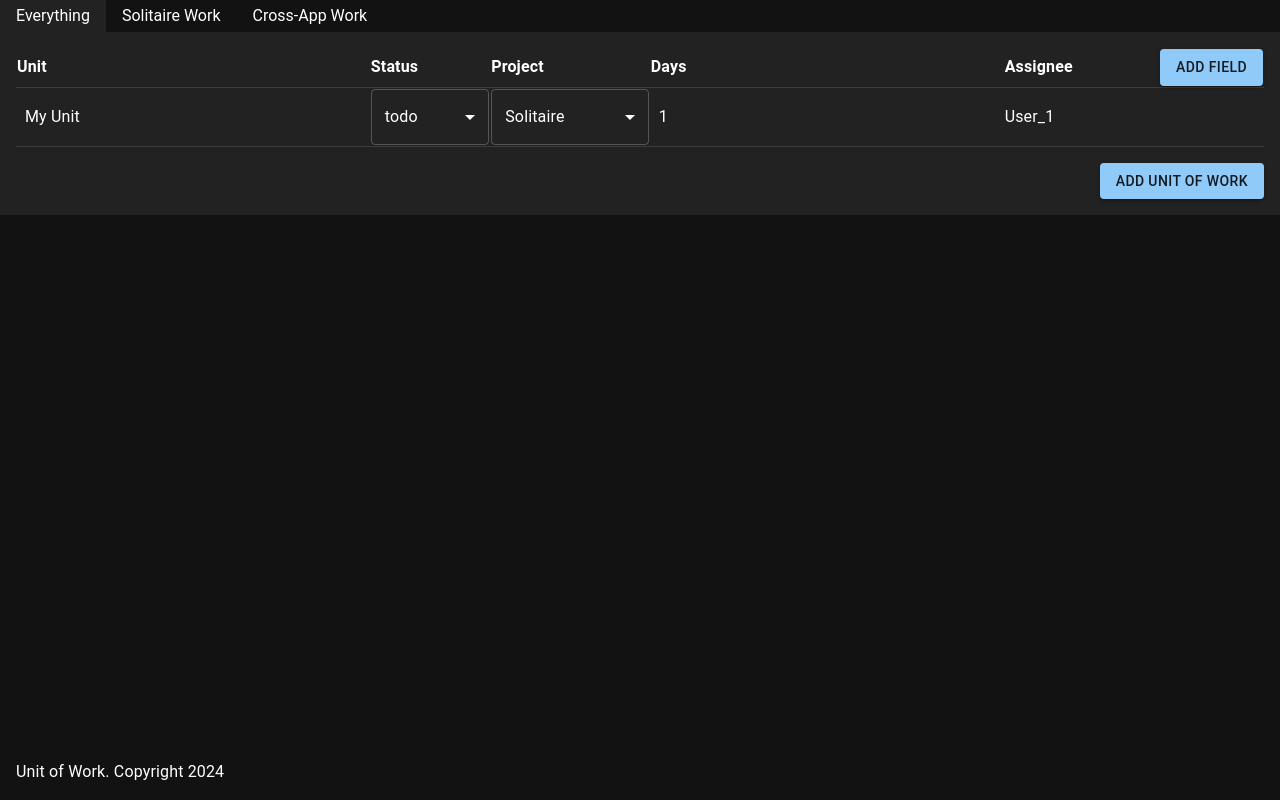
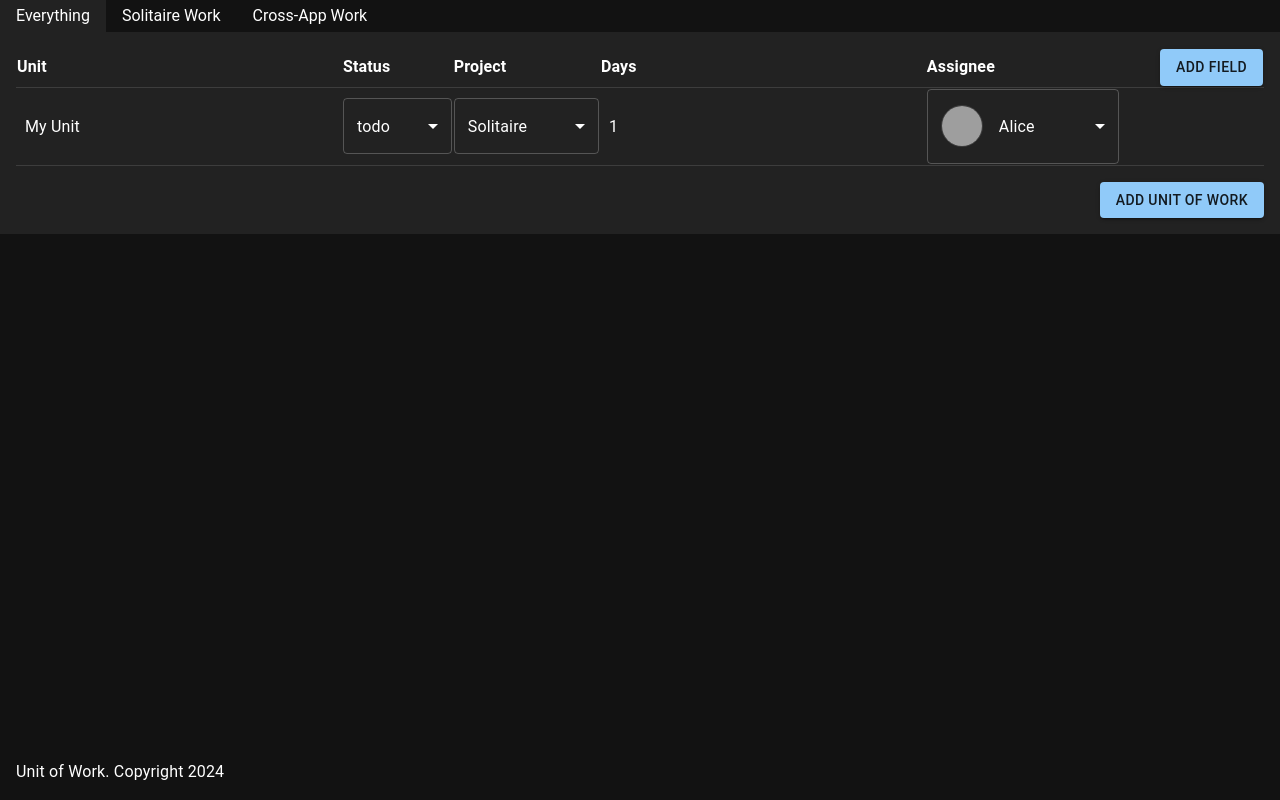
Before and after one commit to spensbot/unit-of-work, a React (Vite) app: page / in a window 1280 px wide. Both pictures are taken after a click on the button "ADD UNIT OF WORK". Built offline with nearby package versions, Linux system fonts and the light colour scheme; grey boxes are pictures that could not be loaded.

Commit message:
Enable User Selection

```diff
--- a/src/Field/FieldView.tsx
+++ b/src/Field/FieldView.tsx
@@ -12,6 +12,7 @@ import { useAppDispatch } from "../config/store"
 import { setField } from "../Portfolio/portfolioSlice"
 import NumberInput from "../components/NumberInput"
 import { useDispatch } from "react-redux"
+import UserSelect from "../User/UserSelect"
 
 interface Props<T> {
   unitGuid: string
@@ -30,7 +31,7 @@ export default function FieldView({
 
   switch (field.t) {
     case "User":
-      return <UserFieldView field={field} />
+      return <UserFieldView unitGuid={unitGuid} field={field} def={def} />
     case "Number":
       return <NumberFieldView unitGuid={unitGuid} field={field} def={def} />
     case "Date":
@@ -40,8 +41,26 @@ export default function FieldView({
   }
 }
 
-function UserFieldView({ field }: { field: UserField }) {
-  return <Root>{field.guid}</Root>
+function UserFieldView({ field, unitGuid, def }: Props<UserField>) {
+  const dispatch = useDispatch()
+
+  return (
+    <UserSelect
+      userGuid={field.guid}
+      onChange={(newUserGuid) =>
+        dispatch(
+          setField({
+            unitGuid,
+            fieldDefGuid: def.guid,
+            val: {
+              t: "User",
+              guid: newUserGuid,
+            },
+          })
+        )
+      }
+    />
+  )
 }
 
 function NumberFieldView({ field, unitGuid, def }: Props<NumberField>) {
--- a/src/Portfolio/Portfolio.ts
+++ b/src/Portfolio/Portfolio.ts
@@ -16,6 +16,7 @@ export interface Portfolio { // Collection, Domain, Portfolio, Universe
   viewsByGuid: { [guid: string]: View }
   activeViewGuid: string
   activeViewUnitGuids: string[]
+  userGuids: string[]
   usersByGuid: { [guid: string]: User }
 }
 
@@ -41,7 +42,11 @@ export function newPortfolio(): Portfolio {
     },
     activeViewGuid: 'View_1',
     activeViewUnitGuids: [],
-    usersByGuid: {}
+    userGuids: ['User_1', 'User_2'],
+    usersByGuid: {
+      'User_1': { guid: 'User_1', username: 'Alice', image_url: 'https://i.pravatar.cc/150?img=1' },
+      'User_2': { guid: 'User_2', username: 'Bob', image_url: 'https://i.pravatar.cc/150?img=2' }
+    }
   }
 }
 
--- /dev/null
+++ b/src/User/UserAvatar.tsx
@@ -0,0 +1,20 @@
+import styled from "@emotion/styled"
+import { useActivePortfolio } from "../Portfolio/Portfolio"
+
+interface Props {
+  guid: string
+}
+
+export default function UserAvatar({ guid }: Props) {
+  const user = useActivePortfolio((p) => p.usersByGuid[guid])
+
+  return <StyledImage src={user.image_url} alt={user.username} />
+}
+
+const StyledImage = styled.img`
+  width: ${(props) => props.theme.spacing(5)};
+  height: ${(props) => props.theme.spacing(5)};
+  border-radius: 50%; /* Rounds the edges */
+  object-fit: cover; /* Ensures the image fills the area while maintaining aspect ratio */
+  border: 1px solid ${(props) => props.theme.palette.divider};
+`
--- /dev/null
+++ b/src/User/UserSelect.tsx
@@ -0,0 +1,40 @@
+import {
+  FormControl,
+  InputLabel,
+  Select as MuiSelect,
+  MenuItem,
+} from "@mui/material"
+import { useActivePortfolio } from "../Portfolio/Portfolio"
+import UserView from "./UserView"
+
+interface Props {
+  userGuid: string
+  onChange: (newUserGuid: string) => void
+  label?: string
+}
+
+export default function UserSelect({ userGuid, onChange, label }: Props) {
+  const userGuids = useActivePortfolio((p) => p.userGuids)
+
+  console.log(`${userGuid}, variants: ${userGuids}`)
+
+  return (
+    <FormControl fullWidth>
+      {label && <InputLabel id="demo-simple-select-label">{label}</InputLabel>}
+      <MuiSelect
+        labelId="demo-simple-select-label"
+        id="demo-simple-select"
+        value={userGuid}
+        label={label}
+        onChange={(e) => onChange(e.target.value as string)}
+      >
+        {userGuids.map((variantGuid) => (
+          <MenuItem key={variantGuid} value={variantGuid}>
+            <UserView guid={variantGuid} />
+          </MenuItem>
+          // <UserSelectItem key={variantGuid} guid={variantGuid} />
+        ))}
+      </MuiSelect>
+    </FormControl>
+  )
+}
--- a/src/User/UserView.tsx
+++ b/src/User/UserView.tsx
@@ -0,0 +1,25 @@
+import styled from "@emotion/styled"
+import { useActivePortfolio } from "../Portfolio/Portfolio"
+import { Box } from "@mui/material"
+import UserAvatar from "./UserAvatar"
+
+interface Props {
+  guid: string
+}
+
+export default function UserView({ guid }: Props) {
+  const user = useActivePortfolio((p) => p.usersByGuid[guid])
+
+  return (
+    <Root>
+      <UserAvatar guid={guid} />
+      <Box sx={{ width: "1rem", flexGrow: 0 }} />
+      {user.username}
+    </Root>
+  )
+}
+
+const Root = styled.div`
+  display: flex;
+  align-items: center;
+`
```
